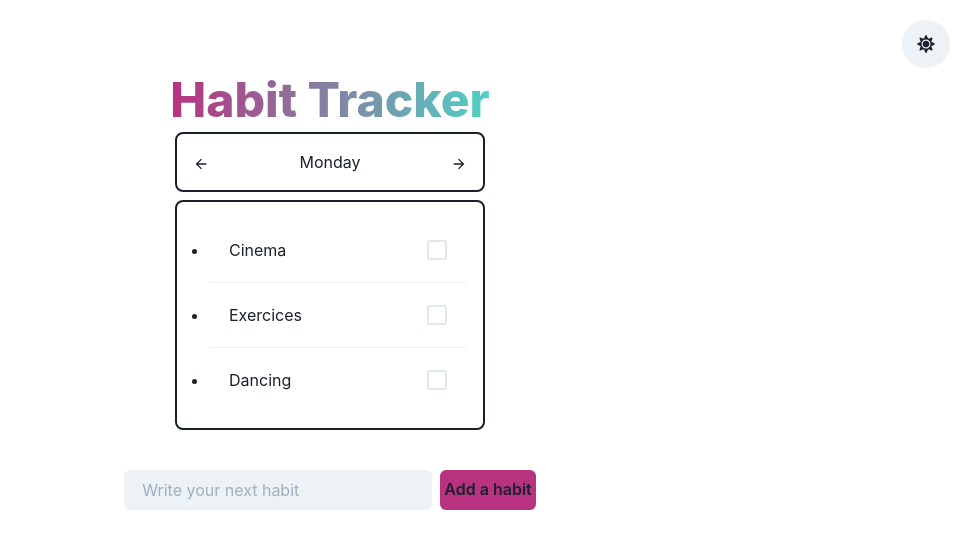
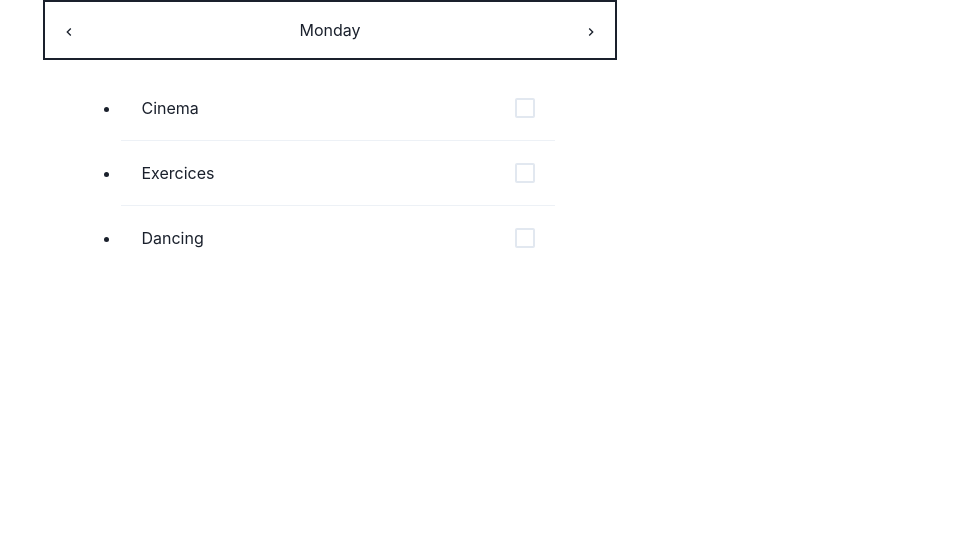
Before and after one commit to ElisabethCardella/habit-tracker, a React (Create React App) app: page / in a window 1280 px wide. Shown: the top 548 px of the page, without its empty margins (310-1280 px from the left). Built offline with nearby package versions, Linux system fonts and the light colour scheme.

Commit message:
Changes epurate version

```diff
--- a/src/App.js
+++ b/src/App.js
@@ -1,7 +1,5 @@
 import "./App.css";
-import Header from "./components/Header";
 import Habit from "./components/Habit";
-import AddHabit from "./components/AddHabit";
 import {
   VStack,
   IconButton,
@@ -10,7 +8,6 @@
 } from "@chakra-ui/react";
 import { FaSun, FaMoon } from "react-icons/fa";
 import { useState, useEffect } from "react";
-import Days from "./components/Days";
 
 function App(habits) {
   const initialHabits = [
@@ -30,23 +27,7 @@
     },
   ];
 
-  useState[habits] = useState(initialHabits);
-
-  return (
-    <VStack p={5}>
-      <IconButton
-        icon={<FaSun />}
-        isRound="true"
-        size="lg"
-        alignSelf="flex-end"
-      />
-      <Header />
-      <Days />
-
-      <Habit habits={habits} />
-      <AddHabit />
-    </VStack>
-  );
+  return <Habit />;
 }
 
 export default App;
--- a/src/components/AddHabit/index.js
+++ /dev/null
@@ -1,24 +0,0 @@
-import {
-  Button,
-  Editable,
-  EditableInput,
-  HStack,
-  Input,
-} from "@chakra-ui/react";
-
-function AddHabit() {
-  function handleSubmit(event) {}
-  return (
-    <form onSubmit={handleSubmit}>
-      <HStack mt="8">
-        <Input variant="filled" placeholder="Write your next habit" />
-        <Button backgroundColor="#B83280" width="sl" type="submit">
-          {" "}
-          Add a habit
-        </Button>
-      </HStack>
-    </form>
-  );
-}
-
-export default AddHabit;
--- a/src/components/Days/index.js
+++ /dev/null
@@ -1,35 +0,0 @@
-import { Box } from "@chakra-ui/react";
-import { Text } from "@chakra-ui/react";
-import { ArrowForwardIcon, ArrowBackIcon } from "@chakra-ui/icons";
-import { Flex, Spacer } from "@chakra-ui/react";
-
-const Days = () => {
-  return (
-    <Flex
-      borderColor="#97266D"
-      border="2px"
-      p="4"
-      borderRadius="lg"
-      w="100%"
-      maxW={{ base: "100%", md: "50%", xl: "25%" }}
-    >
-      <Box>
-        <button>
-          <ArrowBackIcon />
-        </button>
-      </Box>
-      <Spacer />
-      <Box>
-        <Text>Monday</Text>
-      </Box>
-      <Spacer />
-      <Box>
-        <button>
-          <ArrowForwardIcon />
-        </button>
-      </Box>
-    </Flex>
-  );
-};
-
-export default Days;
--- a/src/components/Habit/index.js
+++ b/src/components/Habit/index.js
@@ -1,8 +1,11 @@
-import { HStack, Spacer } from "@chakra-ui/react";
+import { Box, Container, HStack, Spacer } from "@chakra-ui/react";
 import { Editable, EditableInput } from "@chakra-ui/react";
 import { Checkbox, VStack } from "@chakra-ui/react";
 import { Divider } from "@chakra-ui/react";
 import { ListItem, UnorderedList } from "@chakra-ui/react";
+import { Text } from "@chakra-ui/react";
+import { ChevronLeftIcon, ChevronRightIcon } from "@chakra-ui/icons";
+import { Flex } from "@chakra-ui/react";
 
 const Habit = () => {
   /*const eachHabit = [
@@ -18,15 +21,35 @@
   ];*/
 
   return (
-    <VStack
+    <Container>
+      <Container
         borderColor="#97266D"
         border="2px"
         p="4"
-      borderRadius="lg"
         w="100%"
-      maxW={{ base: "100%", md: "50%", xl: "25%" }}
-      alignItems="stretch"
+        maxW={{ base: "100%", md: "100%", xl: "100%" }}
       >
+        <Flex>
+          <Box>
+            <button>
+              <ChevronLeftIcon />
+            </button>
+          </Box>
+          <Spacer />
+          <Box>
+            <Text>Monday</Text>
+          </Box>
+          <Spacer />
+          <Box>
+            <button>
+              <ChevronRightIcon />
+            </button>
+          </Box>
+        </Flex>
+      </Container>
+
+      <Container>
+        <VStack p="4" w="100%">
           <UnorderedList>
             <ListItem>
               <HStack p={5} /*key={eachHabit.id}*/>
@@ -40,12 +63,19 @@
             </ListItem>
             <Divider />
             <ListItem>
-          <HStack p={5} /*key={eachHabit.id}*/>
+              <HStack
+                spacing="150"
+                p={5}
+                display="flex"
+                justifyContent="stretch"
+                /*key={eachHabit.id}*/
+              >
                 <Editable>
                   Exercices
                   <EditableInput />
                 </Editable>
                 <Spacer />
+
                 <Checkbox size="lg" />
               </HStack>
             </ListItem>
@@ -62,6 +92,8 @@
             </ListItem>
           </UnorderedList>
         </VStack>
+      </Container>
+    </Container>
   );
 };
 
--- a/src/components/Header/index.js
+++ /dev/null
@@ -1,17 +0,0 @@
-import { Heading } from "@chakra-ui/react";
-
-const Header = () => {
-  return (
-    <Heading
-      mb="8"
-      fontWeight="extrabold"
-      size="2xl"
-      bgGradient="linear(to-l, #4FD1C5, #B83280)"
-      bgClip="text"
-    >
-      Habit Tracker
-    </Heading>
-  );
-};
-
-export default Header;
```
Also changed, not shown: 1 other file (tests, documents, lock files or other folders). Lines whose indentation alone changed are shown as unchanged.
